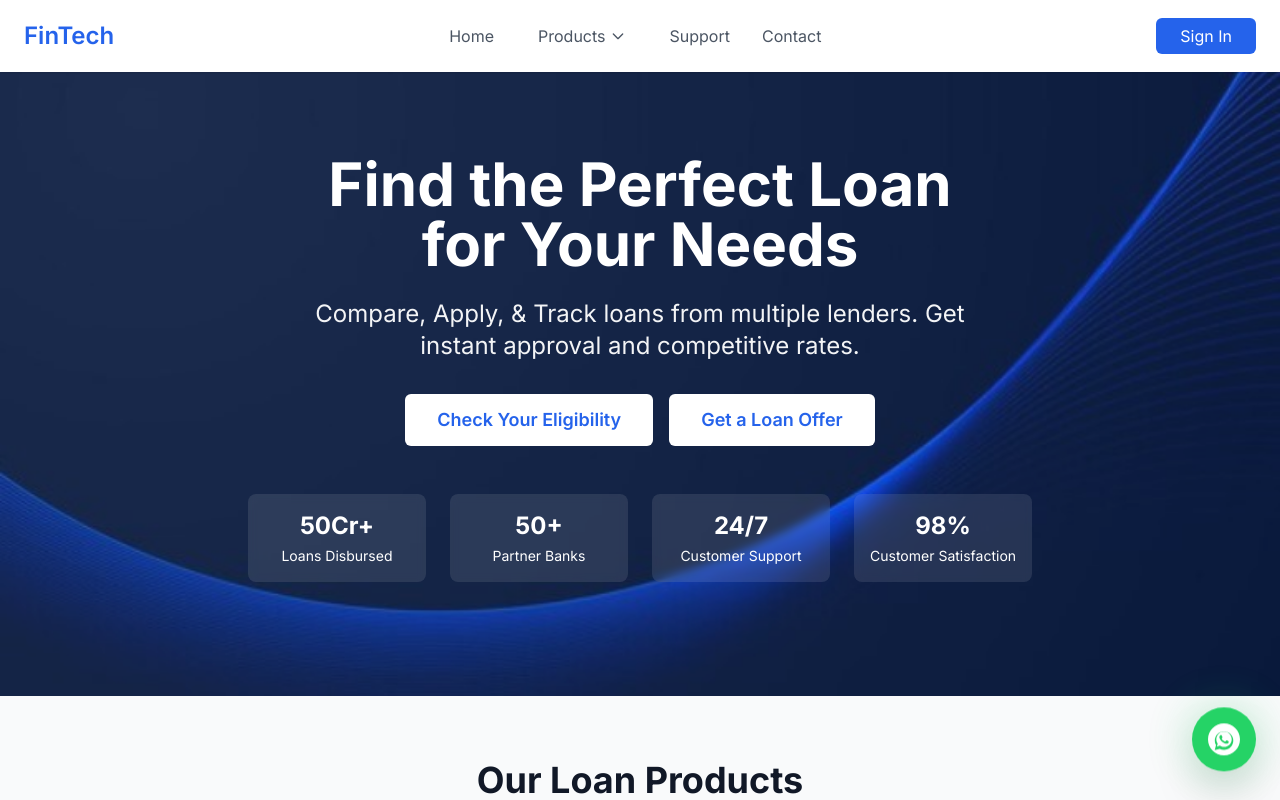
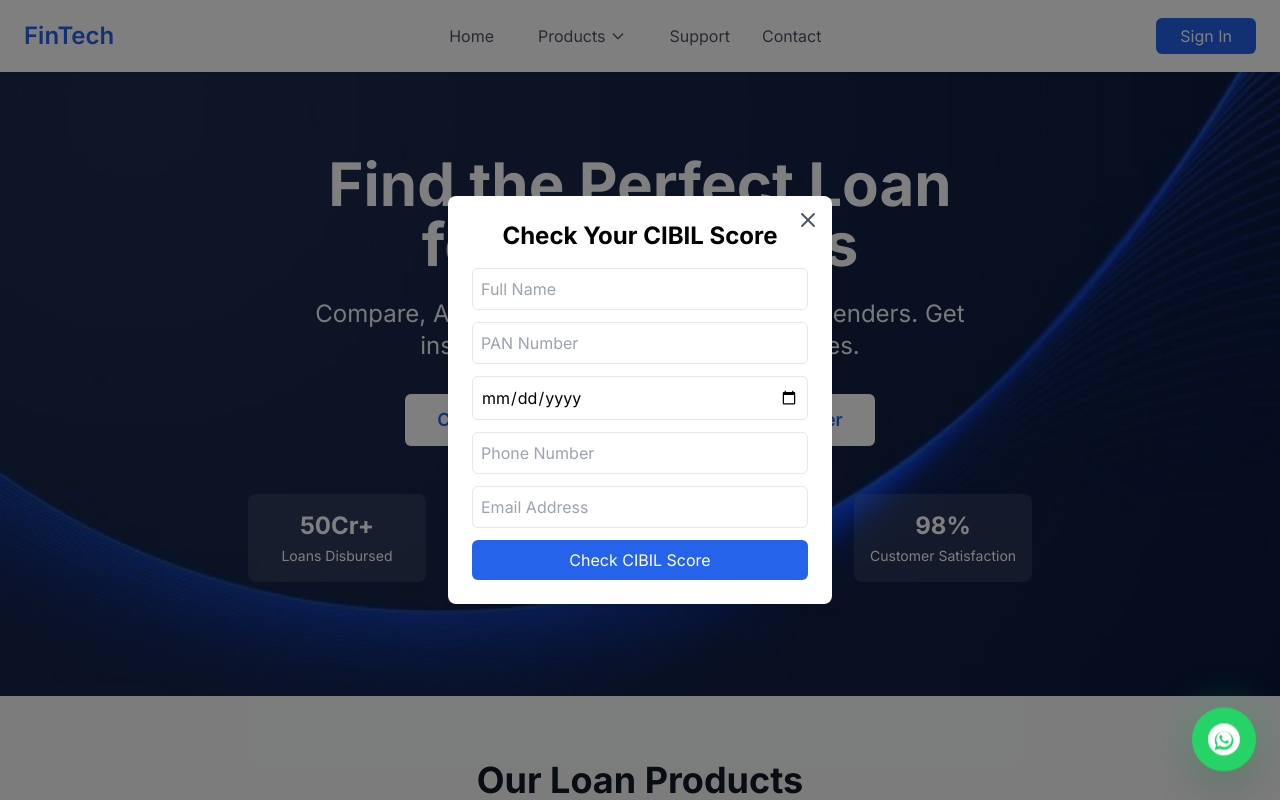
Before and after one commit to Lotlite/lotelite_fintech, a Next.js app: page / in a window 1280 px wide. Both pictures are taken after a click on the button "Check Your Eligibility". Shown: the top 800 px of the page. Built offline with nearby package versions, Linux system fonts and the light colour scheme.

Commit message:
Eligibility Form added

```diff
--- a/package.json
+++ b/package.json
@@ -10,6 +10,7 @@
   },
   "dependencies": {
     "framer-motion": "^12.6.3",
+    "lucide-react": "^0.487.0",
     "next": "^14.2.26",
     "react": "18.2.0",
     "react-dom": "18.2.0",
--- a/src/app/page.tsx
+++ b/src/app/page.tsx
@@ -14,6 +14,7 @@ import Footer from '../components/Footer'
 
 import FAQ from '../components/FAQ'
 import UserExperience from '../components/UserExperience'
+import EligibilityForm from '@/components/EligibilityForm';
 
 const stats = [
   { value: 50, suffix: "Cr+", label: "Loans Disbursed" },
@@ -23,6 +24,7 @@ const stats = [
 ];
 
 export default function Home() {
+  const [isFormOpen, setIsFormOpen] = useState(false);
 
   const [animatedValues, setAnimatedValues] = useState(
     stats.map(() => 0) // Initialize all numbers to 0
@@ -109,9 +111,13 @@ export default function Home() {
                 transition={{ delay: 0.8, duration: 0.8 }}
                 className="flex flex-col md:flex-row gap-4 justify-center mb-12"
               >
-                <button className="bg-white text-blue-600 px-8 py-3 text-lg rounded-md font-semibold hover:bg-gray-100 transition duration-300 transform hover:scale-105 hover:shadow-lg">
+               <button
+                  className="bg-white text-blue-600 px-8 py-3 text-lg rounded-md font-semibold hover:bg-gray-100 transition duration-300 transform hover:scale-105 hover:shadow-lg"
+                  onClick={() => setIsFormOpen(true)} // Open form on click
+                >
                   Check Your Eligibility
                 </button>
+                {isFormOpen && <EligibilityForm isOpen={isFormOpen} onClose={() => setIsFormOpen(false)} />}
 
                 <button className="bg-white text-blue-600 px-8 py-3 text-lg rounded-md font-semibold hover:bg-gray-100 transition duration-300 transform hover:scale-105 hover:shadow-lg">
                   Get a Loan Offer
--- /dev/null
+++ b/src/components/EligibilityForm.tsx
@@ -0,0 +1,73 @@
+"use client";
+import { useState } from "react";
+import { X } from "lucide-react";
+
+interface EligibilityFormProps {
+  isOpen: boolean;
+  onClose: () => void;
+}
+
+export default function EligibilityForm({ isOpen, onClose }: EligibilityFormProps) {
+  if (!isOpen) return null; // Do not render when not open
+
+  const [formData, setFormData] = useState({
+    name: "",
+    pan: "",
+    dob: "",
+    phone: "",
+    email: "",
+  });
+
+  const [cibilScore, setCibilScore] = useState<number | null>(null);
+  const [loading, setLoading] = useState(false);
+
+  const handleChange = (e: React.ChangeEvent<HTMLInputElement>) => {
+    setFormData({ ...formData, [e.target.name]: e.target.value });
+  };
+
+  const checkCibilScore = async (e: React.FormEvent) => {
+    e.preventDefault();
+    setLoading(true);
+
+    setTimeout(() => {
+      const randomScore = Math.floor(Math.random() * (900 - 300 + 1)) + 300;
+      setCibilScore(randomScore);
+      setLoading(false);
+    }, 2000);
+  };
+
+  return (
+    <div className="text-black fixed inset-0 flex items-center justify-center bg-black bg-opacity-50 z-50">
+      <div className="bg-white p-6 rounded-lg shadow-lg w-96 relative">
+        {/* Close Button */}
+        <button className="absolute top-3 right-3 text-gray-600 hover:text-red-500" onClick={onClose}>
+          <X size={24} />
+        </button>
+
+        <h2 className="text-2xl font-bold mb-4">Check Your CIBIL Score</h2>
+
+        {cibilScore === null ? (
+          <form onSubmit={checkCibilScore} className="space-y-3">
+            <input type="text" name="name" placeholder="Full Name" required className="w-full p-2 border rounded-md" value={formData.name} onChange={handleChange} />
+            <input type="text" name="pan" placeholder="PAN Number" required className="w-full p-2 border rounded-md" value={formData.pan} onChange={handleChange} />
+            <input type="date" name="dob" required className="w-full p-2 border rounded-md" value={formData.dob} onChange={handleChange} />
+            <input type="tel" name="phone" placeholder="Phone Number" required className="w-full p-2 border rounded-md" value={formData.phone} onChange={handleChange} />
+            <input type="email" name="email" placeholder="Email Address" required className="w-full p-2 border rounded-md" value={formData.email} onChange={handleChange} />
+
+            <button type="submit" className="bg-blue-600 text-white px-4 py-2 rounded-md w-full" disabled={loading}>
+              {loading ? "Checking..." : "Check CIBIL Score"}
+            </button>
+          </form>
+        ) : (
+          <div className="text-center">
+            <h3 className="text-lg font-semibold mb-2">Your CIBIL Score</h3>
+            <p className="text-3xl font-bold text-blue-600">{cibilScore}</p>
+            <button onClick={() => setCibilScore(null)} className="mt-4 text-blue-500">
+              Check Again
+            </button>
+          </div>
+        )}
+      </div>
+    </div>
+  );
+}
```
Also changed, not shown: 1 other file (tests, documents, lock files or other folders). Lines whose indentation alone changed are shown as unchanged.
